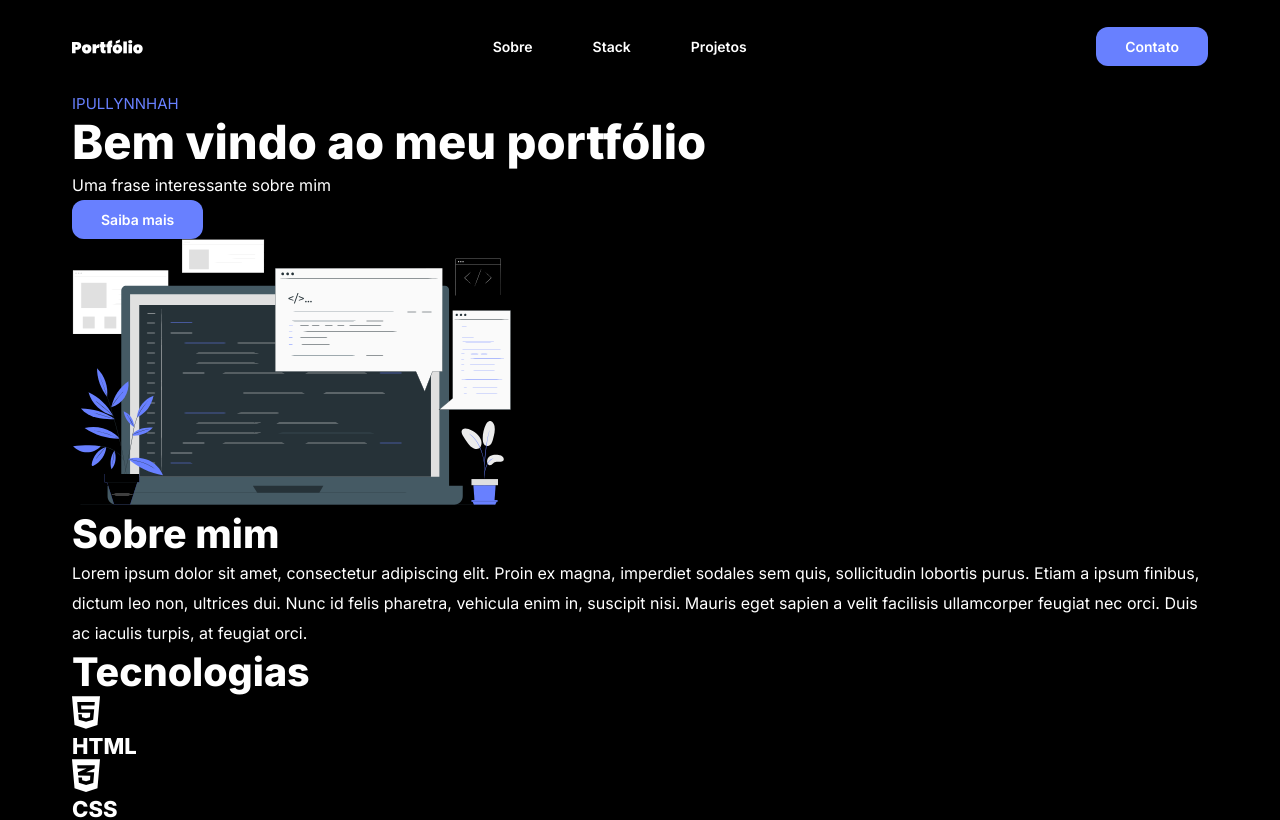
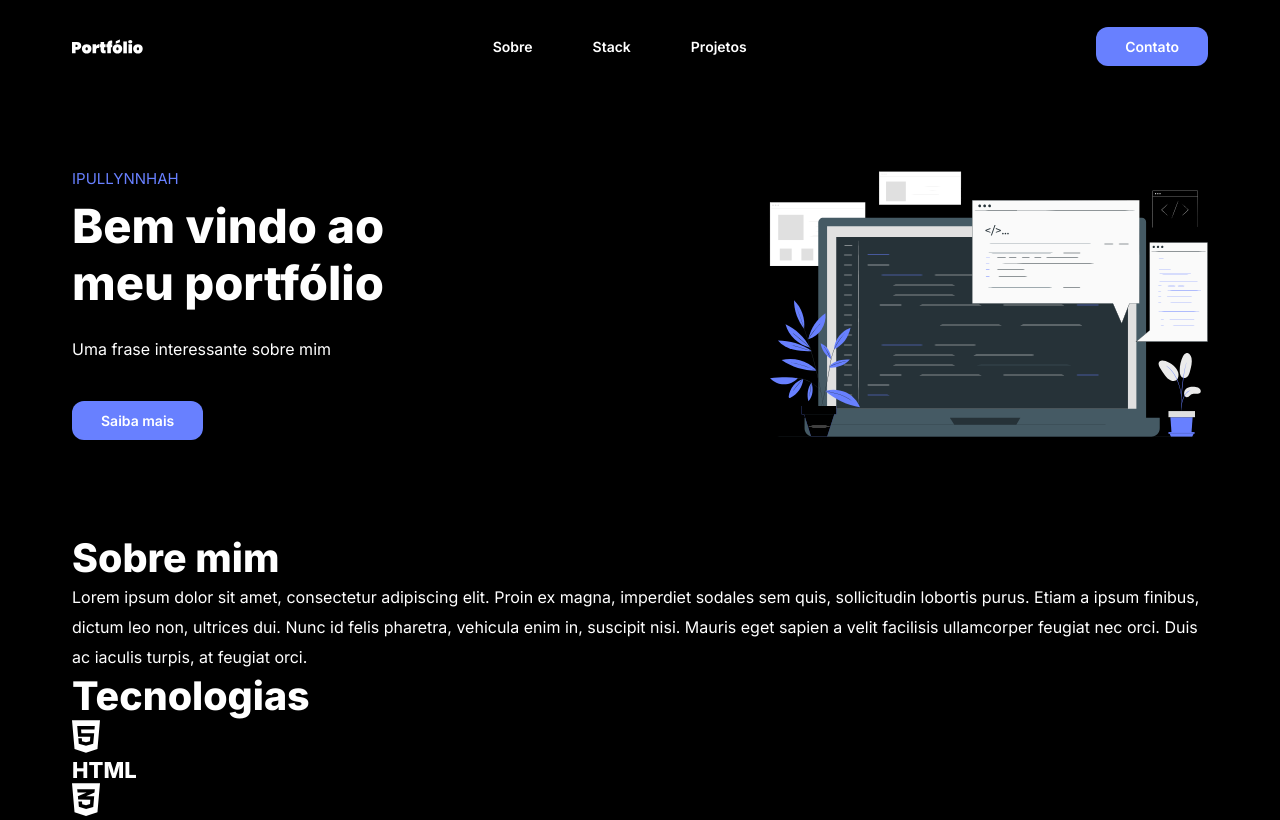
Before and after one commit to ipullynnhah/m3-s1-entrega-porfolio-ipullynnhah, a React (Vite) app: page / in a window 1280 px wide. Shown: the top 820 px of the page. Built offline with nearby package versions, Linux system fonts and the light colour scheme.

Commit message:
feat: module.css for Banner Section + fixes

```diff
--- a/src/components/BannerSection/index.jsx
+++ b/src/components/BannerSection/index.jsx
@@ -2,9 +2,11 @@ import banner from "../../assets/banner.svg";
 import { username } from "../../data/user";
 import { Link } from "../fragments/Link";
 
+import styles from "./style.module.css";
+
 export function BannerSection() {
   return (
-    <section>
+    <section className={styles.banner}>
       <div>
         <p className={"text brand"}>{username}</p>
         <h1 className={"title lg"}>Bem vindo ao meu portfólio</h1>
--- /dev/null
+++ b/src/components/BannerSection/style.module.css
@@ -0,0 +1,29 @@
+.banner h1 {
+  margin: 0.56rem 0 2.31rem;
+}
+
+.banner a {
+  margin: 2.31rem 0;
+}
+
+@media (min-width: 900px) {
+  .banner {
+    display: flex;
+    justify-content: space-between;
+    align-items: center;
+
+    margin-bottom: 5.88rem;
+  }
+
+  .banner div {
+    max-width: 20rem;
+  }
+
+  .banner h1 {
+    margin-bottom: 1.44rem;
+  }
+
+  .banner a {
+    margin-bottom: 0;
+  }
+}
--- a/src/components/Header/style.module.css
+++ b/src/components/Header/style.module.css
@@ -16,11 +16,12 @@
   gap: 3.75rem;
 }
 
-@media (min-width: 600px) {
+@media (min-width: 680px) {
   .header {
     flex-direction: row;
     gap: unset;
     justify-content: space-between;
+    margin-bottom: 6.44rem;
   }
 
   .header li a:hover {
```
